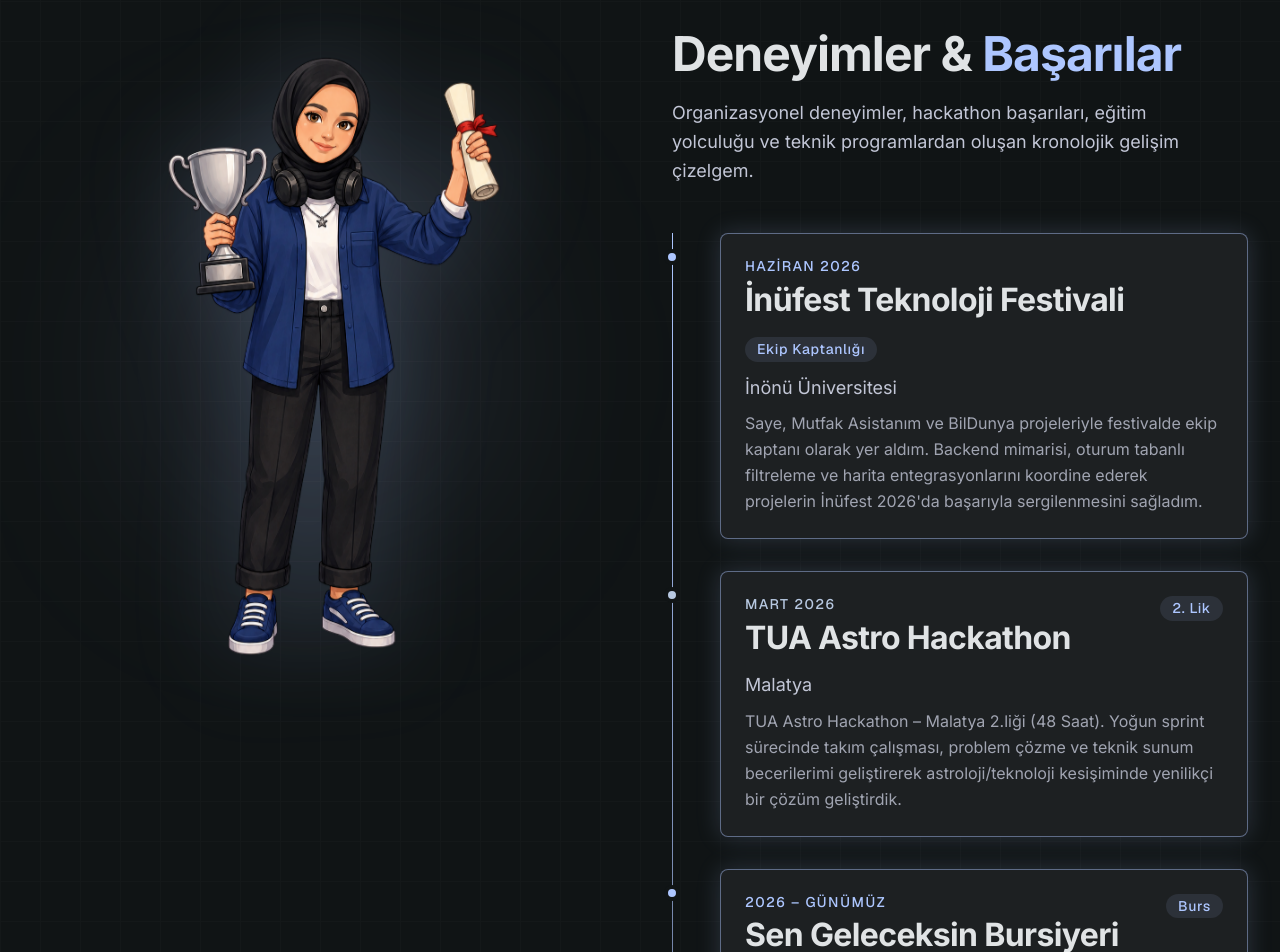
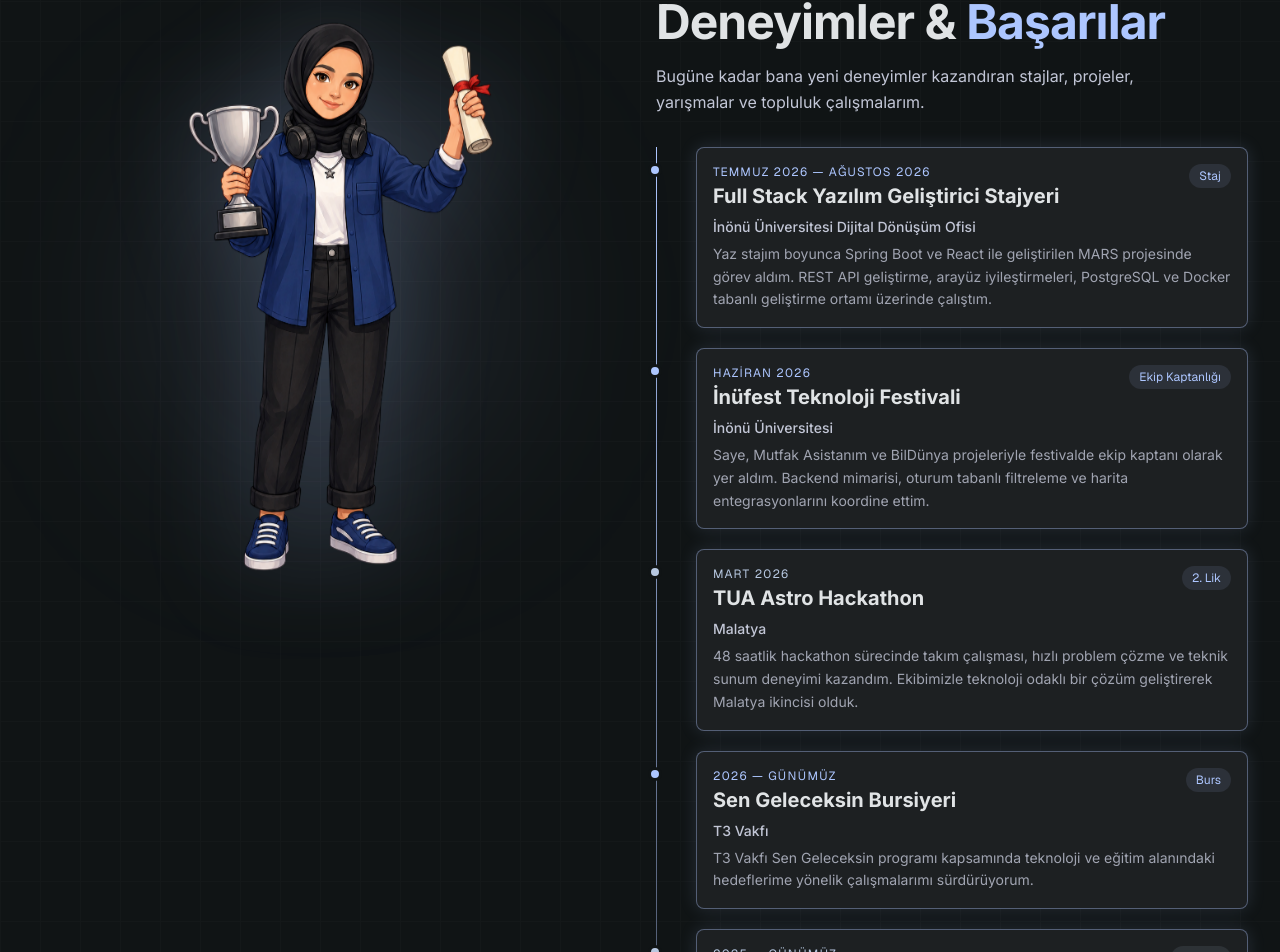
Before and after one commit to ElifKavurga/Portfolyo, a React (Vite) app in the folder frontend/: page / in a window 1280 px wide. Shown: the part 4850-5802 px from the top of the page. Built offline with nearby package versions, Linux system fonts and the light colour scheme; no server answers.

Commit message:
Deneyimler güncellendi

```diff
--- a/frontend/src/components/Deneyimler.jsx
+++ b/frontend/src/components/Deneyimler.jsx
@@ -21,31 +21,31 @@ function TimelineItem({ item, index }) {
   return (
     <div className="relative" ref={ref}>
       <div
-        className={`absolute top-4 -left-10 z-10 h-4 w-4 rounded-full border-4 border-background md:-left-14 ${
+        className={`absolute top-4 -left-9 z-10 h-3.5 w-3.5 rounded-full border-[3px] border-background md:-left-12 ${
           dotStyles[item.iconTone]
         }`}
       />
 
       <motion.div
-        initial={{ opacity: 0, y: 40, filter: 'brightness(0.7)' }}
+        initial={{ opacity: 0, y: 24, filter: 'brightness(0.7)' }}
         animate={
           isInView
             ? {
                 opacity: item.faded ? 0.85 : 1,
                 y: 0,
                 filter: 'brightness(1)',
-                boxShadow: '0 0 24px rgba(173, 198, 255, 0.18)',
-                borderColor: 'rgba(173, 198, 255, 0.45)',
+                boxShadow: '0 0 18px rgba(173, 198, 255, 0.14)',
+                borderColor: 'rgba(173, 198, 255, 0.38)',
               }
             : {}
         }
-        transition={{ duration: 0.7, delay: index * 0.12, ease: 'easeOut' }}
-        className="timeline-card rounded-lg border border-outline-variant bg-surface-container p-6 transition-colors duration-300"
+        transition={{ duration: 0.55, delay: index * 0.08, ease: 'easeOut' }}
+        className="timeline-card rounded-lg border border-outline-variant bg-surface-container p-4 transition-colors duration-300"
       >
-        <div className="mb-3 flex flex-wrap items-start justify-between gap-4">
+        <div className="mb-2 flex flex-wrap items-start justify-between gap-3">
           <div>
             <span
-              className={`mb-1 block font-label text-label-md uppercase tracking-widest ${
+              className={`mb-1 block font-label text-xs uppercase tracking-widest ${
                 item.iconTone === 'tertiary'
                   ? 'text-tertiary'
                   : item.iconTone === 'muted'
@@ -55,17 +55,19 @@ function TimelineItem({ item, index }) {
             >
               {item.date}
             </span>
-            <h3 className="font-display text-headline-lg text-on-surface">{item.title}</h3>
+            <h3 className="font-display text-xl font-bold leading-tight text-on-surface">
+              {item.title}
+            </h3>
           </div>
-          <span
-            className={`rounded-full px-3 py-1 font-label text-label-md ${badgeStyles[item.badgeTone]}`}
-          >
+          <span className={`rounded-full px-2.5 py-1 font-label text-xs ${badgeStyles[item.badgeTone]}`}>
             {item.badge}
           </span>
         </div>
 
-        <h4 className="mb-2 font-body text-body-lg text-on-surface-variant">{item.organization}</h4>
-        <p className="font-body text-body-md leading-relaxed text-on-surface-variant/80">
+        <h4 className="mb-1.5 font-body text-sm font-medium text-on-surface-variant">
+          {item.organization}
+        </h4>
+        <p className="font-body text-sm leading-relaxed text-on-surface-variant/80">
           {item.description}
         </p>
       </motion.div>
@@ -75,10 +77,10 @@ function TimelineItem({ item, index }) {
 
 export default function Deneyimler() {
   return (
-    <section id="experiences" className="relative py-stack-lg">
+    <section id="experiences" className="relative py-stack-md">
       <div className="experiences-grid pointer-events-none absolute inset-0 opacity-40" />
 
-      <div className="relative mx-auto flex max-w-container-max flex-col items-start gap-16 px-margin-x lg:flex-row">
+      <div className="relative mx-auto flex max-w-container-max flex-col items-start gap-stack-md px-margin-x lg:flex-row">
         <div className="sticky top-32 w-full lg:w-1/2">
           <motion.div
             initial={{ opacity: 0, x: -30 }}
@@ -90,27 +92,27 @@ export default function Deneyimler() {
             <img
               src="/resimler/deneyimler.png"
               alt="Deneyimler karakter illüstrasyonu"
-              className="animate-float h-auto w-full max-h-[85vh] object-contain drop-shadow-[0_0_50px_rgba(173,198,255,0.2)]"
+              className="animate-float h-auto max-h-[78vh] w-full object-contain drop-shadow-[0_0_50px_rgba(173,198,255,0.2)]"
             />
             <div className="absolute -z-10 top-1/2 left-1/2 h-64 w-64 -translate-x-1/2 -translate-y-1/2 rounded-full bg-primary/20 blur-[120px]" />
           </motion.div>
         </div>
 
         <div className="w-full lg:w-1/2">
-          <header className="mb-12">
-            <h2 className="mb-4 font-display text-display-lg text-on-surface">
+          <header className="mb-8">
+            <h2 className="mb-3 font-display text-display-lg text-on-surface">
               Deneyimler & <span className="text-primary">Başarılar</span>
             </h2>
-            <p className="max-w-lg font-body text-body-lg text-on-surface-variant">
-              Organizasyonel deneyimler, hackathon başarıları, eğitim yolculuğu ve teknik programlardan
-              oluşan kronolojik gelişim çizelgem.
+            <p className="max-w-lg font-body text-body-md leading-relaxed text-on-surface-variant">
+              Bugüne kadar bana yeni deneyimler kazandıran stajlar, projeler, yarışmalar ve topluluk
+              çalışmalarım.
             </p>
           </header>
 
-          <div className="relative pl-8 md:pl-12">
+          <div className="relative pl-7 md:pl-10">
             <div className="timeline-line absolute top-0 left-0 h-full w-px" />
 
-            <div className="space-y-stack-md">
+            <div className="space-y-5">
               {experienceTimeline.map((item, index) => (
                 <TimelineItem key={item.id} item={item} index={index} />
               ))}
--- a/frontend/src/data/experienceTimeline.js
+++ b/frontend/src/data/experienceTimeline.js
@@ -1,4 +1,15 @@
 export const experienceTimeline = [
+  {
+    id: 'mars-internship-2026',
+    date: 'Temmuz 2026 — Ağustos 2026',
+    title: 'Full Stack Yazılım Geliştirici Stajyeri',
+    organization: 'İnönü Üniversitesi Dijital Dönüşüm Ofisi',
+    badge: 'Staj',
+    badgeTone: 'primary',
+    description:
+      'Yaz stajım boyunca Spring Boot ve React ile geliştirilen MARS projesinde görev aldım. REST API geliştirme, arayüz iyileştirmeleri, PostgreSQL ve Docker tabanlı geliştirme ortamı üzerinde çalıştım.',
+    iconTone: 'primary',
+  },
   {
     id: 'inufest-2026',
     date: 'Haziran 2026',
@@ -7,7 +18,7 @@ export const experienceTimeline = [
     badge: 'Ekip Kaptanlığı',
     badgeTone: 'primary',
     description:
-      'Saye, Mutfak Asistanım ve BilDunya projeleriyle festivalde ekip kaptanı olarak yer aldım. Backend mimarisi, oturum tabanlı filtreleme ve harita entegrasyonlarını koordine ederek projelerin İnüfest 2026\'da başarıyla sergilenmesini sağladım.',
+      'Saye, Mutfak Asistanım ve BilDünya projeleriyle festivalde ekip kaptanı olarak yer aldım. Backend mimarisi, oturum tabanlı filtreleme ve harita entegrasyonlarını koordine ettim.',
     iconTone: 'primary',
   },
   {
@@ -18,29 +29,29 @@ export const experienceTimeline = [
     badge: '2. Lik',
     badgeTone: 'primary',
     description:
-      'TUA Astro Hackathon – Malatya 2.liği (48 Saat). Yoğun sprint sürecinde takım çalışması, problem çözme ve teknik sunum becerilerimi geliştirerek astroloji/teknoloji kesişiminde yenilikçi bir çözüm geliştirdik.',
+      '48 saatlik hackathon sürecinde takım çalışması, hızlı problem çözme ve teknik sunum deneyimi kazandım. Ekibimizle teknoloji odaklı bir çözüm geliştirerek Malatya ikincisi olduk.',
     iconTone: 'tertiary',
   },
   {
     id: 't3-sen-geleceksin',
-    date: '2026 – Günümüz',
+    date: '2026 — Günümüz',
     title: 'Sen Geleceksin Bursiyeri',
     organization: 'T3 Vakfı',
     badge: 'Burs',
     badgeTone: 'primary',
     description:
-      'T3 Vakfı Sen Geleceksin programı kapsamında bursiyer olarak teknoloji ve eğitim alanındaki hedeflerime yönelik projeler geliştirmeye ve topluluk odaklı çalışmalara devam ediyorum.',
+      'T3 Vakfı Sen Geleceksin programı kapsamında teknoloji ve eğitim alanındaki hedeflerime yönelik çalışmalarımı sürdürüyorum.',
     iconTone: 'primary',
   },
   {
     id: 'teknofest-topluluk',
-    date: '2025 – Günümüz',
+    date: '2025 — Günümüz',
     title: 'İnönü Teknofest Topluluğu',
     organization: 'Yönetim & Sosyal Sorumluluk',
     badge: 'Liderlik',
     badgeTone: 'tertiary',
     description:
-      'İnönü Teknofest Topluluğu Yönetim Kurulu Üyesi ve Sosyal Sorumluluk Ekibi Başkanı olarak topluluk etkinliklerini planlıyor, teknik ve sosyal projelerin koordinasyonunu yürütüyorum.',
+      'Yönetim Kurulu Üyesi ve Sosyal Sorumluluk Ekibi Başkanı olarak topluluk etkinliklerinin planlanmasına ve koordinasyonuna katkı sağlıyorum.',
     iconTone: 'tertiary',
   },
   {
@@ -51,18 +62,18 @@ export const experienceTimeline = [
     badge: 'Eğitim',
     badgeTone: 'outline',
     description:
-      'İnönü Üniversitesi Yazılım Mühendisliği bölümünde lisans eğitimime başladım. AGNO: 3.31 ile Java, Spring Boot, React ve Flutter ekosistemlerinde full-stack geliştirme odaklı projeler üretiyorum.',
+      'Yazılım mühendisliği eğitimim boyunca derslerde edindiğim bilgileri web ve mobil projelerle pratiğe dönüştürüyorum.',
     iconTone: 'primary',
   },
   {
     id: 'tubitak-2018',
     date: 'Haziran 2018',
     title: 'Yazılıma İlk Adım',
-    organization: 'TÜBİTAK 4006 – "Sayıları Öğreniyorum"',
+    organization: 'TÜBİTAK 4006 — “Sayıları Öğreniyorum”',
     badge: 'İlk Adım',
     badgeTone: 'outline',
     description:
-      'TÜBİTAK 4006 Bilim Fuarı kapsamında "Sayıları Öğreniyorum" projesiyle bilim ve teknolojiyle tanıştım. Bu deneyim, yazılım mühendisliği yolculuğumun ilk kıvılcımını oluşturdu.',
+      'TÜBİTAK 4006 Bilim Fuarı kapsamında geliştirdiğim proje, yazılım ve teknolojiye ilgimin ilk somut adımlarından biri oldu.',
     iconTone: 'muted',
     faded: true,
   },
```
